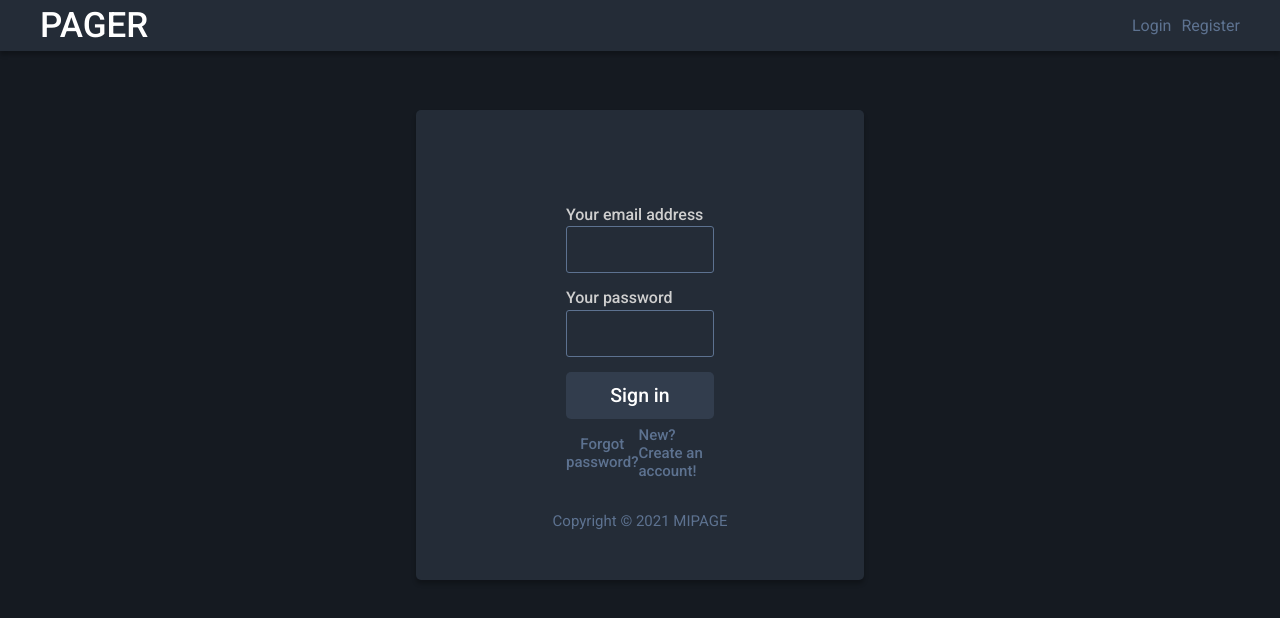
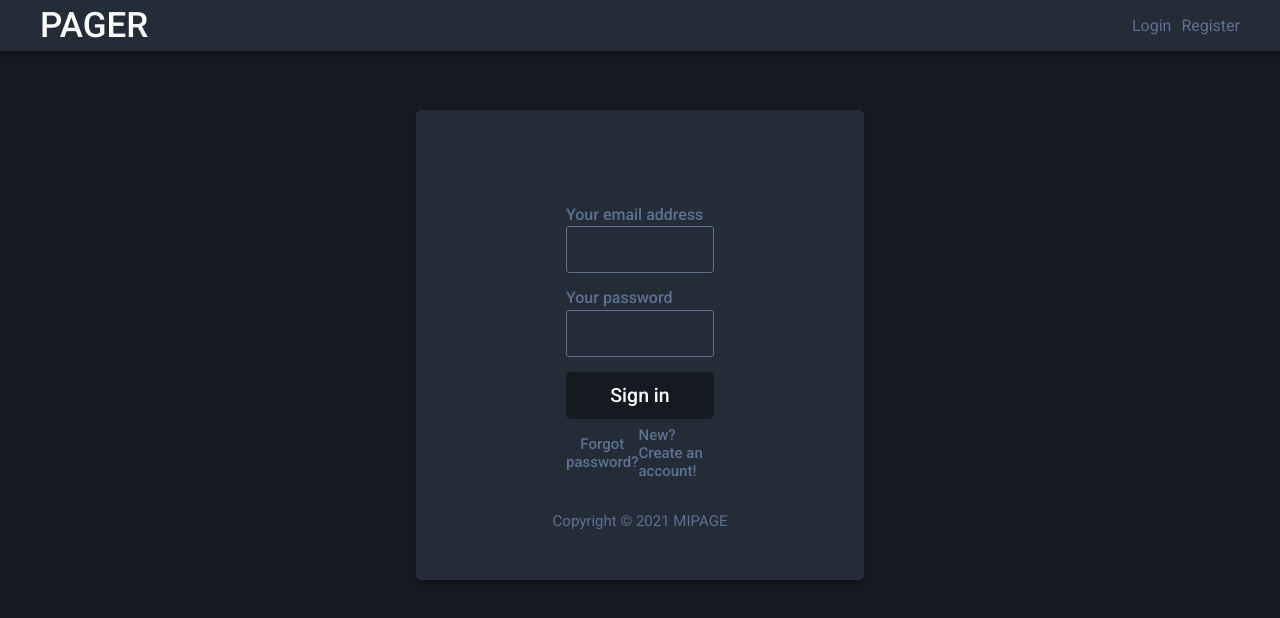
Before and after one commit to NikVogri/poster-web, a Next.js app: page /login in a window 1280 px wide. Shown: the top 618 px of the page. Built offline with nearby package versions, Linux system fonts and the light colour scheme; no server answers.

Commit message:
feat: theming

```diff
--- a/components/partials/Navigation/Navigation.module.scss
+++ b/components/partials/Navigation/Navigation.module.scss
@@ -3,7 +3,7 @@
 	justify-content: space-between;
 	align-items: center;
 	padding: 0.5rem 4rem;
-	background-color: var(--background-darker);
+	background-color: var(--background-light);
 	color: var(--text-primary);
 
 	box-shadow: 0rem 0.4rem 0.4rem var(--shadow-block);
--- a/styles/_defaults.scss
+++ b/styles/_defaults.scss
@@ -54,7 +54,7 @@ label {
 	margin-bottom: 0.25rem;
 	margin-top: 1.5rem;
 	display: block;
-	color: var(--text-blue);
+	color: var(--text-shy);
 }
 
 .form-error {
@@ -85,7 +85,11 @@ label {
 	@include outline();
 
 	&:hover {
-		background-color: var(--button-darker);
+		background-color: var(--button-primary-hover);
+	}
+
+	&:disabled {
+		background-color: var(--button-primary-disabled);;
 	}
 
 }
--- a/styles/_variables.scss
+++ b/styles/_variables.scss
@@ -1,14 +1,33 @@
 :root {
-	--background-darker: #242c37;
-	--background-primary: #151a21;
-	--background-light: rgba(196, 196, 196, 0.1);
-	--button-primary: #323d4d;
-	--button-accent: #fd6868;
-	--text-accent: #fd6868;
-	--button-darker: #8e9bc8;
-	--text-blue: #cfcfcf;
-	--text-shy: #5d7290;
-	--text-primary: #ffffff;
+	--color-button-text: #fff;
+	--color-primary-100: #dee3ea;
+	--color-primary-200: #b2bdcd;
+	--color-primary-300: #5d7290;
+	--color-primary-600: #323d4d;
+	--color-primary-700: #242c37;
+	--color-primary-800: #151a21;
+	--color-primary-900: #0b0e11;
+	--color-secondary-washed-out: #879eed;
+	--color-secondary: #5575e7;
+	--color-accent-glow: rgba(253, 77, 77, 0.3);
+	--color-accent: #fd4d4d;
+	--color-accent-hover: #fd6868;
+	--color-accent-disabled: #f5bfbf;
+
+	--background-primary: var(--color-primary-800);
+	--background-darker: var(--color-primary-900);
+	--background-light: var(--color-primary-700);
+
+	--button-primary: var(--color-primary-800);
+	--button-primary-hover: var(--color-primary-600);
+	--button-primary-disabled: var(--color-primary-600);
+
+	--button-accent: var(--color-accent);
+	--button-darker: var(--color-primary-300);
+
+	--text-accent: var(--color-accent-hover);
+	--text-shy: var(--color-primary-300);
+	--text-primary: var(--color-button-text);
 	--text-primary-shy: rgba(255, 255, 255, 0.61);
 
 	--shadow-block: rgba(0, 0, 0, 0.25);
--- a/styles/pages/Login.module.scss
+++ b/styles/pages/Login.module.scss
@@ -5,7 +5,7 @@
 	align-items: center;
 
 	&__container {
-		background-color: var(--background-darker);
+		background-color: var(--background-light);
 		border-radius: 0.5rem;
 		padding: 8rem 15rem 10rem 15rem;
 
--- a/styles/pages/Register.module.scss
+++ b/styles/pages/Register.module.scss
@@ -5,7 +5,7 @@
 	align-items: center;
 
 	&__container {
-		background-color: var(--background-darker);
+		background-color: var(--background-light);
 		border-radius: 0.5rem;
 		padding: 8rem 15rem 10rem 15rem;
 
```
